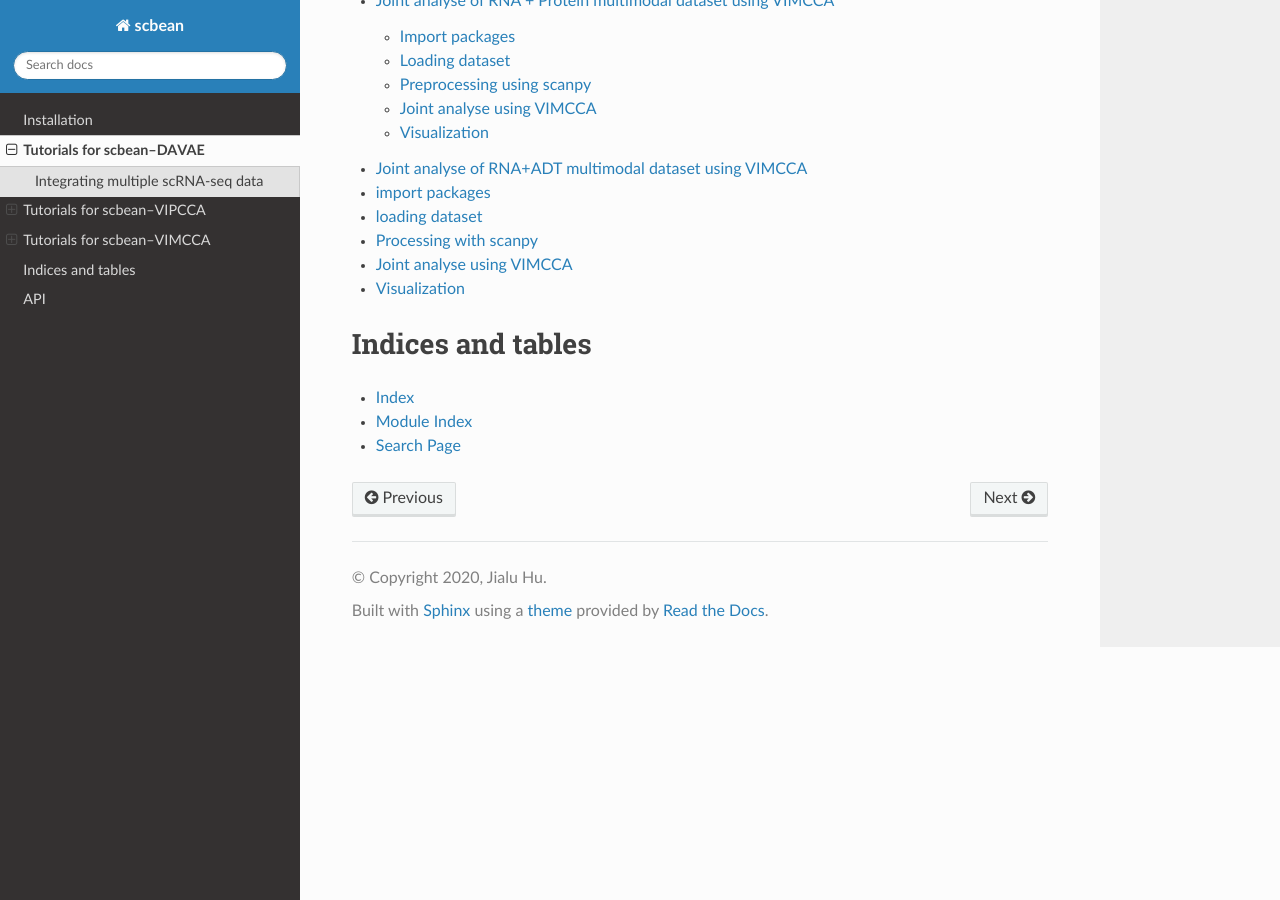
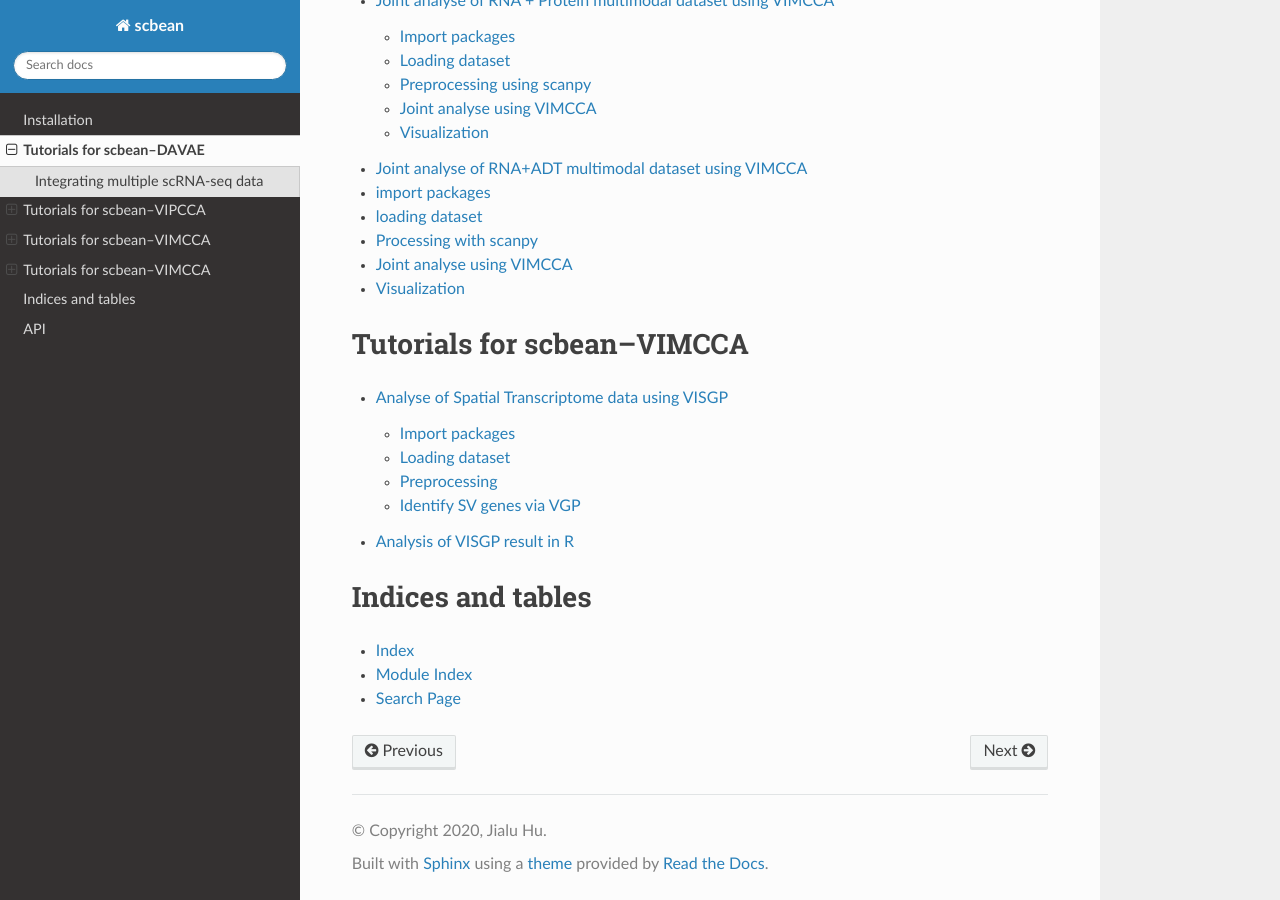
Before and after one commit to jhu99/scbean, a Sphinx documentation site: the page built from docs/source/tutorials/index.rst, in a window 1280 px wide and 900 px high, scrolled down 821 px. Built offline with Sphinx 7.4.7 and the Read the Docs theme 2.0.0, drawn with Linux system fonts in a browser that asks for light colours; pages that are not in the unit, such as notebooks, are missing from menus.

Commit message:
Update index.rst
add visgp tutorial

```diff
--- a/docs/source/tutorials/index.rst
+++ b/docs/source/tutorials/index.rst
@@ -28,6 +28,17 @@ Tutorials for scbean--VIMCCA
    vimcca_protein_rna_tutorial
    vimcca_bmcite_rna_protein_tutorial
 
+
+Tutorials for scbean--VIMCCA
+=========================================================
+
+.. toctree::
+   :maxdepth: 2
+
+   visgp_tutorial
+   visgp_R_analysis
+
+
 Indices and tables
 ==================
 
```
